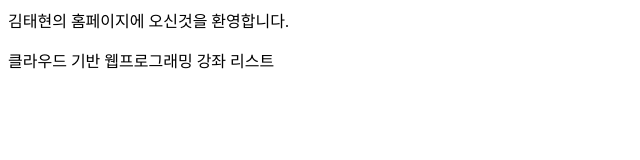
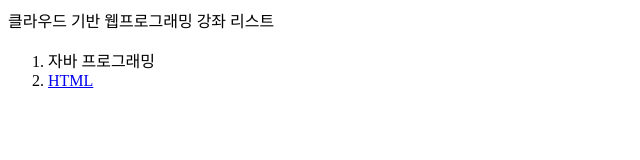
Before and after one commit to Mangosaet/seoil, a plain HTML site: page index.html in a window 1280 px wide. Shown: the whole page, without its empty margins (0-640 px from the left). Drawn offline with Linux system fonts and the light colour scheme.

Commit message:
Update index.html

```diff
--- a/index.html
+++ b/index.html
@@ -6,7 +6,12 @@
     <title>index.tml</title>
 </head>
 <body>
-    <header>김태현의 홈페이지에 오신것을 환영합니다.</header>
-    <p>클라우드 기반 웹프로그래밍 강좌 리스트</p>
+    <header>클라우드 기반 웹프로그래밍 강좌 리스트</header>
+    <p>
+        <ol>
+            <li>자바 프로그래밍</li>
+            <li><a href="https://github.com/Mangosaet/seoil/tree/main/250508_html%20menu">HTML</a></li>
+        </ol>
+    </p>
 </body>
 </html>
```
